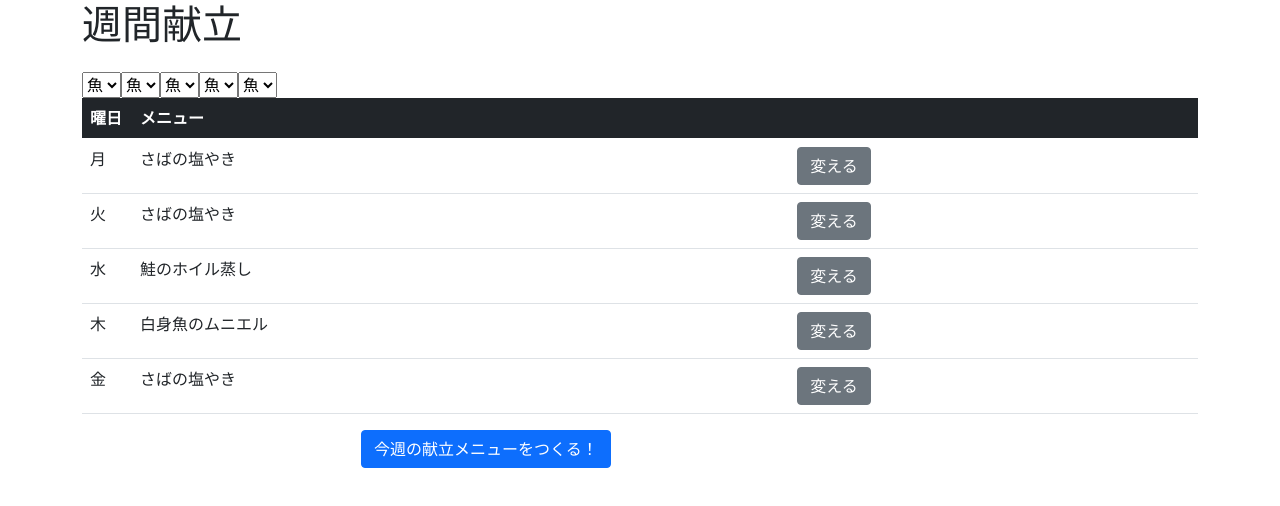
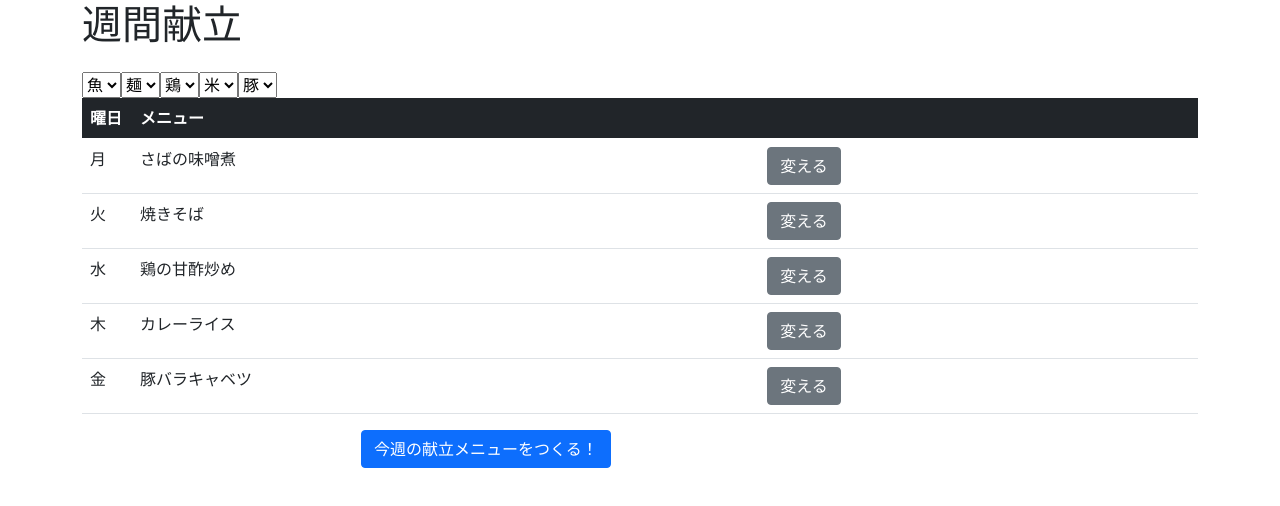
Before and after one commit to d-kuwabara/kondate, a Next.js app: page / in a window 1280 px wide. Shown: the top 506 px of the page. Built offline with nearby package versions, Linux system fonts and the light colour scheme.

Commit message:
ランダム処理を関数化

```diff
--- a/pages/MenuList.js
+++ b/pages/MenuList.js
@@ -6,20 +6,21 @@ function MenuList() {
 
   // メニュー初期表示、menuをstate
   const [mon, setmon] = useState(menuJson.fish);
-  const [thues, setthues] = useState(menuJson.fish);
-  const [wednes, setwednes] = useState(menuJson.fish);
-  const [thurs, setthurs] = useState(menuJson.fish);
-  const [fri, setfri] = useState(menuJson.fish);
+  const [thues, setthues] = useState(menuJson.noodle);
+  const [wednes, setwednes] = useState(menuJson.chicken);
+  const [thurs, setthurs] = useState(menuJson.rice);
+  const [fri, setfri] = useState(menuJson.pork);
 
   // メニュー初期表示、menuをstate
-  const [menu1, setMenu1] = useState(menuJson.fish.menu[0]);
-  const [menu2, setMenu2] = useState(menuJson.fish.menu[0]);
-  const [menu3, setMenu3] = useState(menuJson.fish.menu[0]);
-  const [menu4, setMenu4] = useState(menuJson.fish.menu[0]);
-  const [menu5, setMenu5] = useState(menuJson.fish.menu[0]);
+  const [menu1, setMenu1] = useState(random_roll(mon));
+  const [menu2, setMenu2] = useState(random_roll(thues));
+  const [menu3, setMenu3] = useState(random_roll(wednes));
+  const [menu4, setMenu4] = useState(random_roll(thurs));
+  const [menu5, setMenu5] = useState(random_roll(fri));
 
-  // 表示する初期値を設定するため、jsonから設定したい値をmenuに指定。
-  // のちにランダム表示させたいので、setMenuしてmenuを操作できるようにする
+  function random_roll(week) {
+    return week.menu[Math.floor(Math.random() * week.menu.length)]
+  }
 
   // 作るを押したときの処理
   function roll () {
@@ -54,50 +55,28 @@ function getgenrejson(selectgenre) {
 
   }
 }
-useEffect(() => {
-  roll();
-  }, []);
 
   //  曜日ごとの変更
   function roll_monday () {
-    setMenu1(
-      mon.menu[
-        Math.floor(Math.random() * mon.menu.length)
-      ]
-    );
+    setMenu1(random_roll(mon));
   }
 
   function roll_thuesday () {
-    setMenu2(
-      thues.menu[
-        Math.floor(Math.random() * thues.menu.length)
-      ]
-    );
+    setMenu2(random_roll(thues));
   }
 
   function roll_wednesday () {
-    setMenu3(
-      wednes.menu[
-        Math.floor(Math.random() * wednes.menu.length)
-      ]
-    );
+    setMenu3(random_roll(wednes));
   }
 
   function roll_thursday () {
-    setMenu4(
-      thurs.menu[
-        Math.floor(Math.random() * thurs.menu.length)
-      ]
-    );
+    setMenu4(random_roll(thurs));
   }
 
   function roll_friday () {
-    setMenu5(
-      fri.menu[
-        Math.floor(Math.random() * fri.menu.length)
-      ]
-    );
+    setMenu5(random_roll(fri));
   }
+
   const handleChangemon = e => setmon(getgenrejson(e.target.value));
   const handleChangethues = e => setthues(getgenrejson(e.target.value));
   const handleChangewednes = e => setwednes(getgenrejson(e.target.value));
@@ -107,35 +86,35 @@ useEffect(() => {
   return(
     <div className="container menuList">
       <h1 className="h1 mb-4">週間献立</h1>
-      <select val={mon.slug} onChange={handleChangemon}>
+      <select value={mon.slug} onChange={handleChangemon}>
         <option value="fish">魚</option>
         <option value="noodle">麺</option>
         <option value="chicken">鶏</option>
         <option value="rice">米</option>
         <option value="pork">豚</option>
       </select>
-      <select val={thues.slug} onChange={handleChangethues}>
+      <select value={thues.slug} onChange={handleChangethues}>
         <option value="fish">魚</option>
         <option value="noodle">麺</option>
         <option value="chicken">鶏</option>
         <option value="rice">米</option>
         <option value="pork">豚</option>
       </select>
-      <select val={wednes.slug} onChange={handleChangewednes}>
+      <select value={wednes.slug} onChange={handleChangewednes}>
         <option value="fish">魚</option>
         <option value="noodle">麺</option>
         <option value="chicken">鶏</option>
         <option value="rice">米</option>
         <option value="pork">豚</option>
       </select>
-      <select val={thurs.slug} onChange={handleChangethurs}>
+      <select value={thurs.slug} onChange={handleChangethurs}>
         <option value="fish">魚</option>
         <option value="noodle">麺</option>
         <option value="chicken">鶏</option>
         <option value="rice">米</option>
         <option value="pork">豚</option>
       </select>
-      <select val={fri.slug} onChange={handleChangefri}>
+      <select value={fri.slug} onChange={handleChangefri}>
         <option value="fish">魚</option>
         <option value="noodle">麺</option>
         <option value="chicken">鶏</option>
--- a/pages/menu.json
+++ b/pages/menu.json
@@ -1,7 +1,7 @@
 {
     "fish":{
         "slug":[
-            "魚"
+            "fish"
         ],
         "menu":[
             "さばの味噌煮",
@@ -14,7 +14,7 @@
     },
     "noodle":{
         "slug":[
-            "麺"
+            "noodle"
         ],
         "menu" : [
             "焼きそば",
@@ -27,7 +27,7 @@
     },
     "chicken":{
         "slug":[
-            "鶏"
+            "chicken"
         ],
         "menu" : [
             "チキンステーキ",
@@ -40,7 +40,7 @@
     },
     "rice":{
         "slug":[
-            "米"
+            "rice"
         ],
         "menu" : [
             "カレーライス",
@@ -53,7 +53,7 @@
     },
     "pork":{
         "slug":[
-            "豚"
+            "pork"
         ],
         "menu" : [
             "豚バラキャベツ",
```
